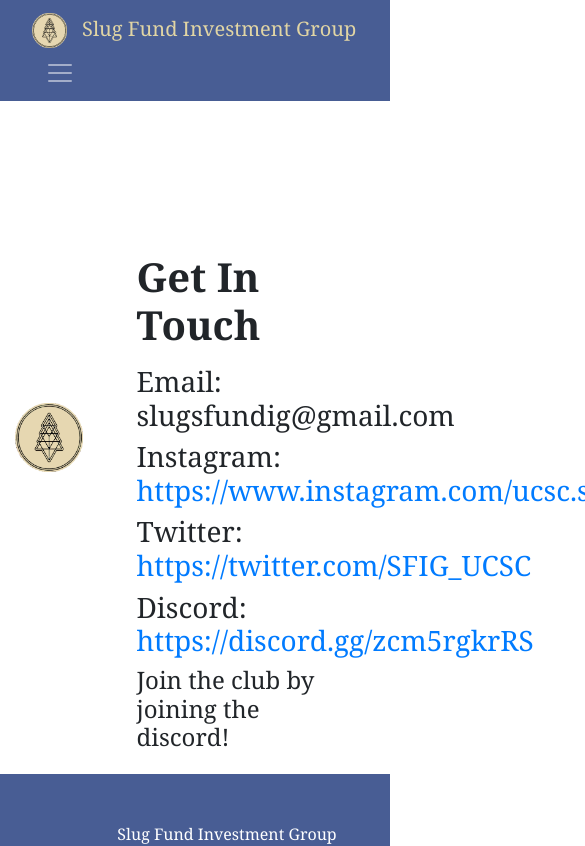
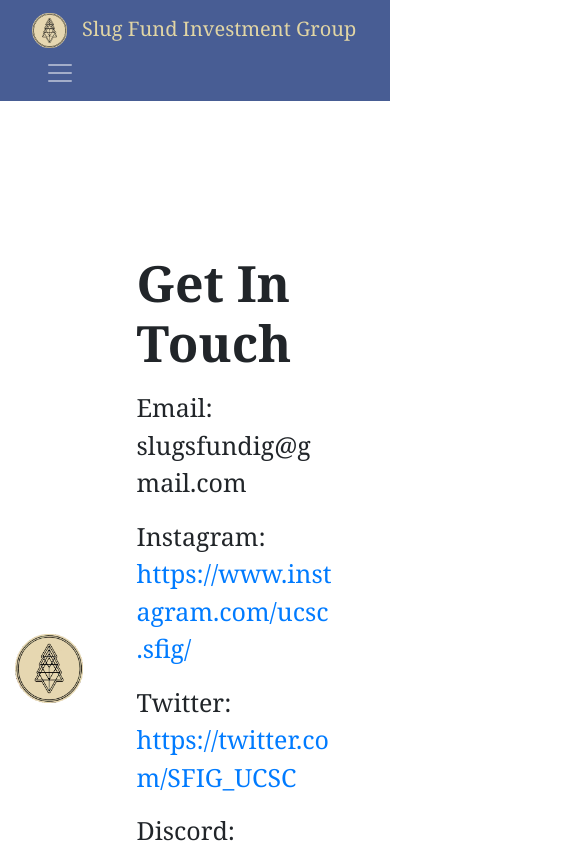
Before and after one commit to marcus-leung/Slug-Fund-Investment-Group-Website, a React (Create React App) app: page /contact in a window 390 px wide. Shown: the top 846 px of the page, 585 px wide, since content can reach past the window. Built offline with nearby package versions, Linux system fonts and the light colour scheme.

Commit message:
Update mobile compatibility
- Update contact page for mobile
- remove another white bar on right side of home page

```diff
--- a/src/App.css
+++ b/src/App.css
@@ -21,6 +21,10 @@
 
 .tx-dark-blue {
   color: #141c3e;
+}
+
+p {
+  word-wrap: break-word;
 }
 
 .nav-link:hover {
--- a/src/pages/Contact.jsx
+++ b/src/pages/Contact.jsx
@@ -12,13 +12,13 @@
             width="280px"
             alt="SFIG-Logo" />
           </div>
-          <div className="col-7 py-5 my-5 fadeInRight" style={{height: "57vh"}}>
-          <h1 className="py-2 font-weight-bold">Get In Touch</h1>
-          <h3>Email: slugsfundig@gmail.com</h3>
-          <h3>Instagram: <a href="https://www.instagram.com/ucsc.sfig/" target="_blank" rel="noopener noreferrer">https://www.instagram.com/ucsc.sfig/</a></h3>
-          <h3>Twitter: <a href="https://twitter.com/SFIG_UCSC" target="_blank" rel="noopener noreferrer">https://twitter.com/SFIG_UCSC</a></h3>
-          <h3>Discord: <a href="https://discord.gg/zcm5rgkrRS" target="_blank" rel="noopener noreferrer">https://discord.gg/zcm5rgkrRS</a></h3>
-          <h4>Join the club by joining the discord!</h4>
+          <div className="col-7 py-5 my-5 fadeInRight">
+          <h1 className="py-2 font-weight-bold" style={{fontSize: "50px"}}>Get In Touch</h1>
+          <p style={{fontSize: "25px"}}>Email: slugsfundig@gmail.com</p>
+          <p style={{fontSize: "25px"}}>Instagram: <a href="https://www.instagram.com/ucsc.sfig/" target="_blank" rel="noopener noreferrer">https://www.instagram.com/ucsc.sfig/</a></p>
+          <p style={{fontSize: "25px"}}>Twitter: <a href="https://twitter.com/SFIG_UCSC" target="_blank" rel="noopener noreferrer">https://twitter.com/SFIG_UCSC</a></p>
+          <p style={{fontSize: "25px"}}>Discord: <a href="https://discord.gg/zcm5rgkrRS" target="_blank" rel="noopener noreferrer">https://discord.gg/zcm5rgkrRS</a></p>
+          <p style={{fontSize: "30px"}}>Join the club by joining the discord!</p>
           </div>
         </div>
       </div>
--- a/src/pages/Home.jsx
+++ b/src/pages/Home.jsx
@@ -11,7 +11,7 @@
   return (
     <div className="home">
       <div className="container py-5">
-        <div className="row align-items-center my-5">
+        <div className="row align-items-center my-5" style={{width: "100%"}}>
           <div className="col-lg-5 fadeInLeft">
             <h1 className="font-weight-light"><center>{homeText.title}</center></h1>
             <p className="lead pl-2">{homeText.description}</p>
```
Also changed, not shown: 1 other file (tests, documents, lock files or other folders).
